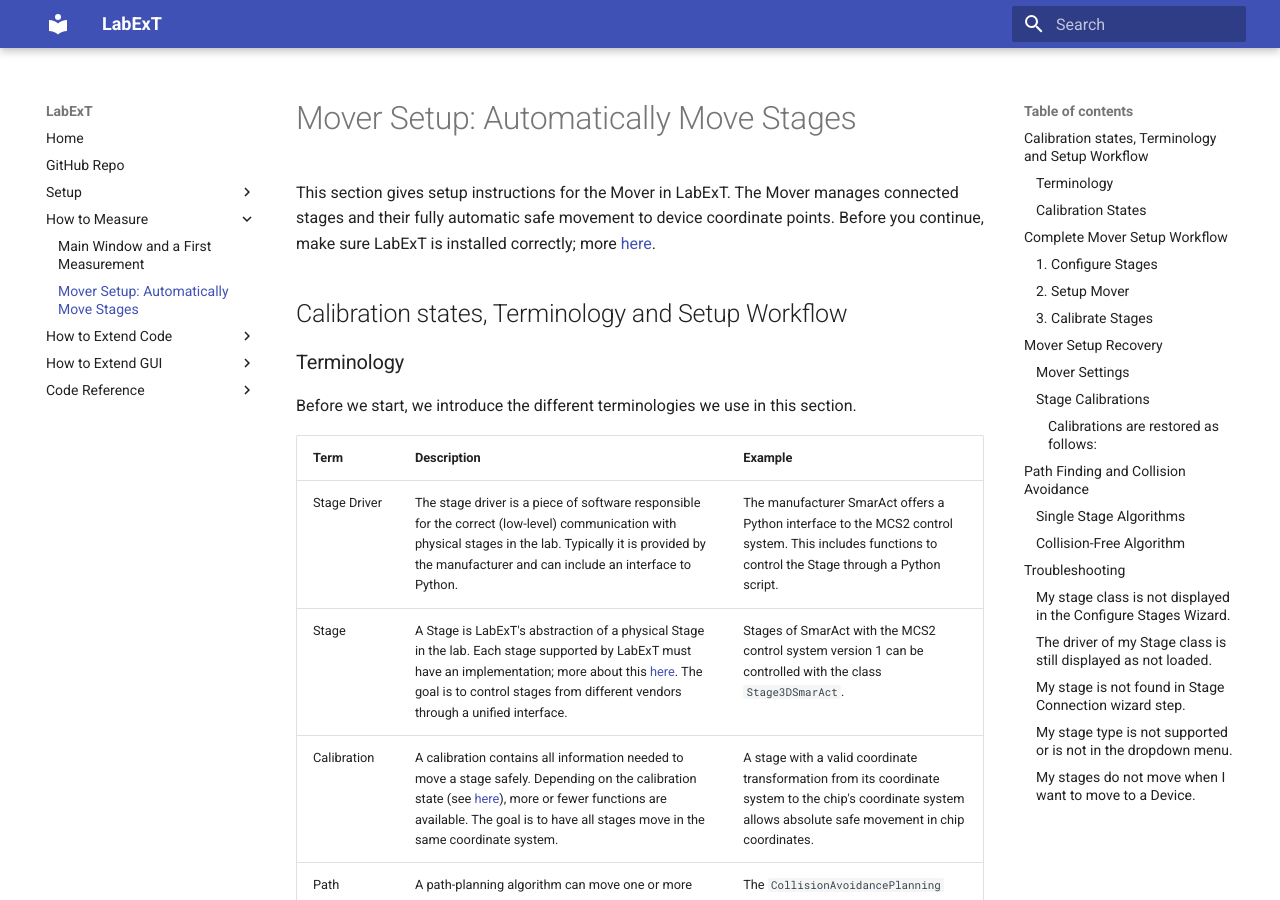
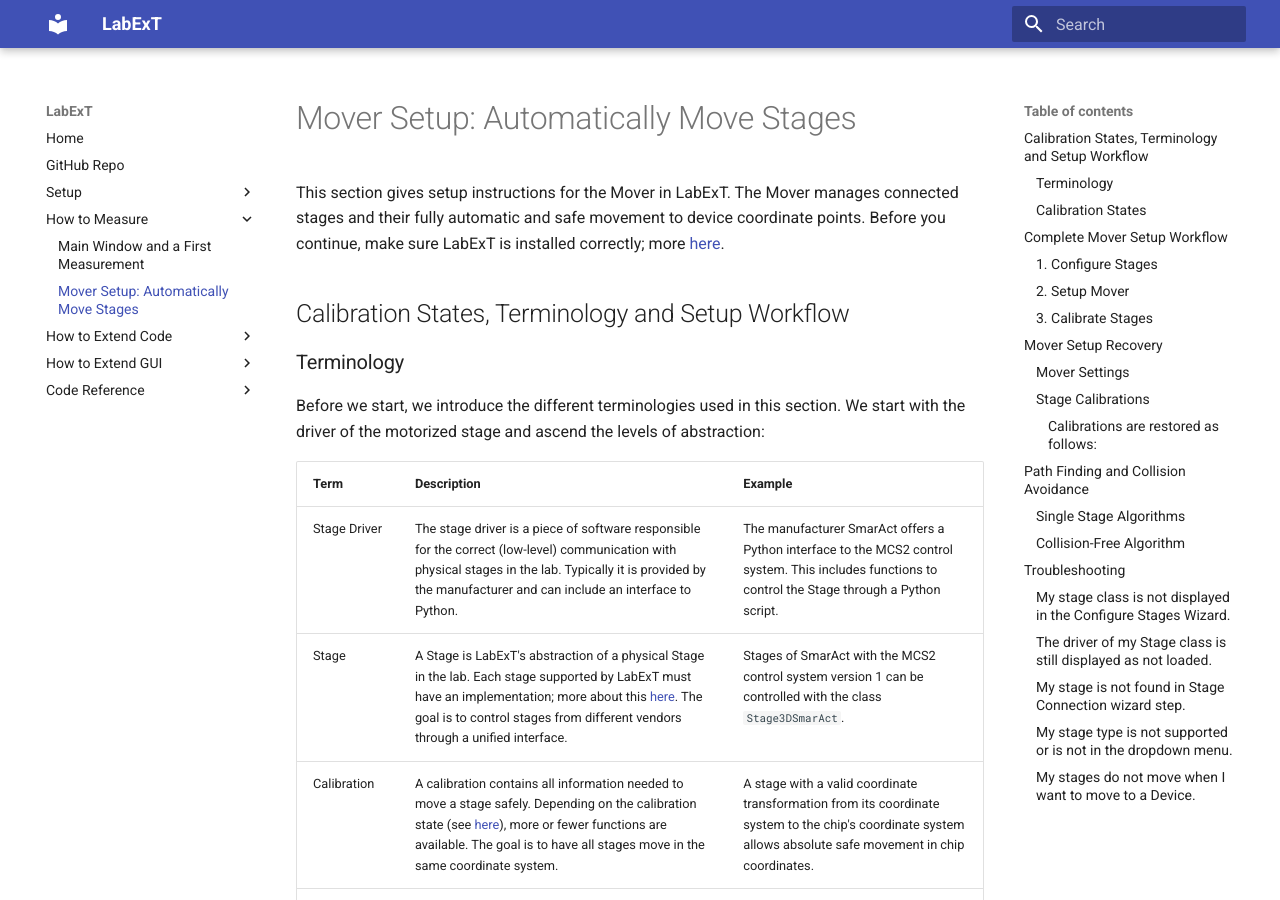
Before and after one commit to LabExT/LabExT, an MkDocs documentation site: the page built from docs/setup_automatic_movement.md, in a window 1280 px wide and 900 px high. Built offline with MkDocs 1.6.1 and Material for MkDocs 9.7.7, drawn with Linux system fonts in a browser that asks for light colours; some of the changed text lies outside the part shown.

Commit message:
updated some wording, see if you like it.

```diff
--- a/docs/setup_automatic_movement.md
+++ b/docs/setup_automatic_movement.md
@@ -1,14 +1,15 @@
 # Mover Setup: Automatically Move Stages
 
 This section gives setup instructions for the Mover in LabExT. The Mover manages connected stages
-and their fully automatic safe movement to device coordinate points.
+and their fully automatic and safe movement to device coordinate points.
 Before you continue, make sure LabExT is installed correctly; more [here](./installation.md).
 
-## Calibration states, Terminology and Setup Workflow
+## Calibration States, Terminology and Setup Workflow
 
 ### Terminology
 
-Before we start, we introduce the different terminologies we use in this section.
+Before we start, we introduce the different terminologies used in this section. We start with the driver of the
+motorized stage and ascend the levels of abstraction:
 
 | Term          | Description                                                                                                                                                                                                                                                       | Example                                                                                                                                                      |
 |---------------|-------------------------------------------------------------------------------------------------------------------------------------------------------------------------------------------------------------------------------------------------------------------|--------------------------------------------------------------------------------------------------------------------------------------------------------------|
@@ -22,13 +23,13 @@ Before we start, we introduce the different terminologies we use in this section
 
 Calibrations can have different states. Depending on the state, different functions are available at the calibration level.
 
-| State                     | Description                                                                                                                                                                                                   | Actions available                                                                                                                                                                                                                      |
-|---------------------------|---------------------------------------------------------------------------------------------------------------------------------------------------------------------------------------------------------------|----------------------------------------------------------------------------------------------------------------------------------------------------------------------------------------------------------------------------------------|
-| `UNINITIALIZED`           | Initial state. The calibration was assigned a stage, and additional information was stored. All data structures have been created.                                                                            | Establish connection to Stage.                                                                                                                                                                                                         |
-| `CONNECTED`               | A connection to the stage could be established successfully, and it responds to commands.                                                                                                                     | Movement of the stage (relative and absolute) in stage coordinates, change settings (e.g. acceleration, speed), reading of the position in stage coordinates, and disconnection from the stage.                                        |
-| `COORDINATE SYSTEM FIXED` | A transformation has been defined to map stage coordinate axes to chip coordinate axes. For example, if the stage Z-axis has to be inverted, the positive chip Z-axis is mapped to the negative stage Z-axis. | The Stage allows relative movement in chip coordinates + All previous actions.                                                                                                                                                         |
-| `SINGLE POINT FIXED`      | A chip coordinate was paired with a stage coordinate. This allows the calculation of an offset of both coordinate systems.                                                                                    | The stage can move absolutely in chip coordinates and return the position of the stage in chip coordinates. However, this is an approximation: this state does not consider possible rotations of the axes with respect to each other. |
-| `FULLY CALIBRATED`        | Three coordinate pairings have been defined. An accurate transformation from chip to stage system and vice versa was defined.                                                                                 | The Stage can accurately move in the chip system absolutely and return the position in the chip system. Rotations of the axes are calculated and taken into account.                                                                   |
+| State                     | Description                                                                                                                                                                                                   | Actions available                                                                                                                                                                               |
+|---------------------------|---------------------------------------------------------------------------------------------------------------------------------------------------------------------------------------------------------------|-------------------------------------------------------------------------------------------------------------------------------------------------------------------------------------------------|
+| `UNINITIALIZED`           | Initial state. The calibration was assigned a stage, and additional information was stored. All data structures have been created.                                                                            | Establish connection to Stage.                                                                                                                                                                  |
+| `CONNECTED`               | A connection to the stage could be established successfully, and it responds to commands.                                                                                                                     | Movement of the stage (relative and absolute) in stage coordinates, change settings (e.g. acceleration, speed), reading of the position in stage coordinates, and disconnection from the stage. |
+| `COORDINATE SYSTEM FIXED` | A transformation has been defined to map stage coordinate axes to chip coordinate axes. For example, if the stage Z-axis has to be inverted, the positive chip Z-axis is mapped to the negative stage Z-axis. | The Stage allows relative movement in chip coordinates + All previous actions.                                                                                                                  |
+| `SINGLE POINT FIXED`      | A chip coordinate was paired with a stage coordinate. This allows the calculation of an offset of both coordinate systems.                                                                                    | The stage can move absolutely in chip coordinates and return the position of the stage in chip coordinates. However, we assume perfectly parallel chip and stage axes.                          |
+| `FULLY CALIBRATED`        | Three coordinate pairings have been defined. An accurate transformation from chip to stage system and vice versa was defined.                                                                                 | The Stage can accurately move in the chip system absolutely and return the position in the chip system. A full 3D coordinate transformation is applied for highest precision.                   |
 
 The states define a total order. A higher state always guarantees the condition of the lower states.
 
```
Also changed, not shown: other parts of docs/setup_automatic_movement.md (+1 -1 lines).
